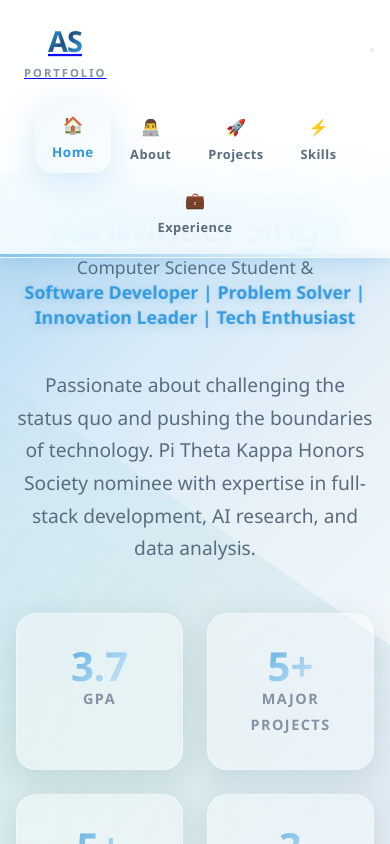
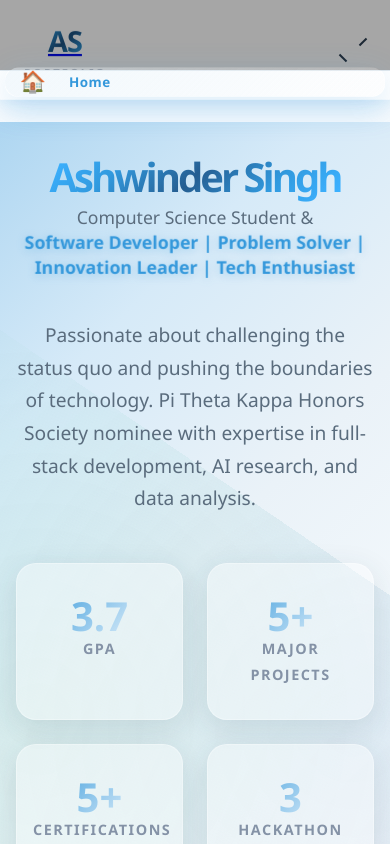
Before and after one commit to Ashwinder9693/portfolio, a React (Vite) app: page / in a window 390 px wide. Both pictures are taken after a click on the button "Toggle navigation menu". Shown: the top 844 px of the page. Built offline with nearby package versions, Linux system fonts and the light colour scheme.

Commit message:
Update site

```diff
--- a/src/App.jsx
+++ b/src/App.jsx
@@ -1,6 +1,6 @@
 // src/App.jsx
 import React, { useState, useEffect, useRef } from 'react'
-import { Routes, Route } from 'react-router-dom'
+import { Routes, Route, useLocation } from 'react-router-dom'
 
 import Navigation from './Navigation.jsx'
 import HomePage from './HomePage.jsx'
@@ -18,6 +18,7 @@ const App = () => {
   const [notifications, setNotifications] = useState([])
 
   const mainRef = useRef(null)
+  const location = useLocation()
 
   // Advanced loading with progress tracking
   useEffect(() => {
@@ -33,24 +34,24 @@ const App = () => {
     return () => clearInterval(interval)
   }, [])
 
-  // Scroll progress tracking
+  // Scroll progress tracking against <main> (make sure CSS sets overflow:auto)
   useEffect(() => {
-    const handleScroll = () => {
-      if (!mainRef.current) return
-      const scrollTop = mainRef.current.scrollTop
-      const scrollHeight = mainRef.current.scrollHeight - mainRef.current.clientHeight
-      setScrollProgress((scrollTop / scrollHeight) * 100)
-    }
     const el = mainRef.current
     if (!el) return
-    el.addEventListener('scroll', handleScroll)
+    const handleScroll = () => {
+      const scrollTop = el.scrollTop
+      const max = el.scrollHeight - el.clientHeight || 1
+      setScrollProgress((scrollTop / max) * 100)
+    }
+    handleScroll()
+    el.addEventListener('scroll', handleScroll, { passive: true })
     return () => el.removeEventListener('scroll', handleScroll)
   }, [])
 
-  // Mouse tracking
+  // Mouse tracking (desktop flair)
   useEffect(() => {
     const handleMouseMove = (e) => setMousePosition({ x: e.clientX, y: e.clientY })
-    window.addEventListener('mousemove', handleMouseMove)
+    window.addEventListener('mousemove', handleMouseMove, { passive: true })
     return () => window.removeEventListener('mousemove', handleMouseMove)
   }, [])
 
@@ -60,6 +61,18 @@ const App = () => {
     window.addEventListener('keydown', onKey)
     return () => window.removeEventListener('keydown', onKey)
   }, [])
+
+  // Lock body scroll while the mobile menu is open
+  useEffect(() => {
+    document.body.classList.toggle('no-scroll', isMenuOpen)
+  }, [isMenuOpen])
+
+  // Close menu & scroll to top on route change
+  useEffect(() => {
+    setIsMenuOpen(false)
+    // smooth scroll the internal scroller
+    if (mainRef.current) mainRef.current.scrollTo({ top: 0, behavior: 'smooth' })
+  }, [location.pathname])
 
   // Reveal animations when sections enter viewport
   useEffect(() => {
--- a/src/Navigation.jsx
+++ b/src/Navigation.jsx
@@ -9,9 +9,10 @@ const Navigation = ({
   setIsMenuOpen,
   scrollProgress
 }) => {
-  const resumeUrl = "https://github.com/Ashwinder9693/portfolio/raw/gh-pages/Ashwinder%20Bhupal.pdf";
+  // Use BASE_URL so it works locally and on GitHub Pages
+  const resumeUrl = `${import.meta.env.BASE_URL}Resume/Ashwinder_Bhupal.pdf`;
 
-  const navigationItems = [
+  const items = [
     { id: 'home', label: 'Home', icon: '🏠', to: '/' },
     { id: 'about', label: 'About', icon: '👨‍💻', to: '/about' },
     { id: 'projects', label: 'Projects', icon: '🚀', to: '/projects' },
@@ -20,14 +21,13 @@ const Navigation = ({
   ];
 
   const handleResumeView = () => window.open(resumeUrl, '_blank');
-
   const handleResumeDownload = () => {
-    const link = document.createElement('a');
-    link.href = resumeUrl;
-    link.download = 'Ashwinder_Bhupal_Resume.pdf';
-    document.body.appendChild(link);
-    link.click();
-    document.body.removeChild(link);
+    const a = document.createElement('a');
+    a.href = resumeUrl;
+    a.download = 'Ashwinder_Bhupal_Resume.pdf';
+    document.body.appendChild(a);
+    a.click();
+    document.body.removeChild(a);
   };
 
   return (
@@ -45,13 +45,6 @@ const Navigation = ({
           align-items: center; gap: 8px; cursor: pointer; transition: background-color 0.3s;
         }
         .resume-dropdown-item:hover { background-color: #f1f1f1; }
-        .resume-btn {
-          background: linear-gradient(135deg, #667eea 0%, #764ba2 100%);
-          color: white; border: none; padding: 8px 16px; border-radius: 6px; cursor: pointer;
-          font-size: 14px; font-weight: 500; display: flex; align-items: center; gap: 6px;
-          transition: all 0.3s ease;
-        }
-        .resume-btn:hover { transform: translateY(-1px); box-shadow: 0 4px 12px rgba(102,126,234,.4); }
         @media (max-width: 768px) {
           .resume-dropdown-content { position: fixed; bottom: 60px; right: 10px; left: auto; top: auto; }
         }
@@ -65,11 +58,13 @@ const Navigation = ({
             <span className="logo-subtitle">Portfolio</span>
           </Link>
 
-          <div className="nav-menu">
-            {navigationItems.map((item) => (
+          {/* Primary nav */}
+          <div className="nav-menu" id="mobile-menu" role="navigation" aria-label="Primary">
+            {items.map((item) => (
               <NavLink
                 key={item.id}
                 to={item.to}
+                end={item.to === '/'}                     // <-- fixes Home always-active
                 className={({ isActive }) => `nav-item ${isActive ? 'active' : ''}`}
                 onClick={() => setIsMenuOpen(false)}
                 title={item.label}
@@ -92,14 +87,16 @@ const Navigation = ({
               className="menu-toggle"
               onClick={() => setIsMenuOpen(!isMenuOpen)}
               aria-label="Toggle navigation menu"
+              aria-controls="mobile-menu"
+              aria-expanded={isMenuOpen}
             >
               <span></span><span></span><span></span>
             </button>
           </div>
         </div>
 
-        <div className="scroll-progress" style={{ width: `${scrollProgress}%` }}></div>
-        {isMenuOpen && <div className="nav-overlay" onClick={() => setIsMenuOpen(false)}></div>}
+        <div className="scroll-progress" style={{ width: `${scrollProgress}%` }} />
+        {isMenuOpen && <div className="nav-overlay" onClick={() => setIsMenuOpen(false)} />}
       </nav>
     </>
   );
--- a/src/main.jsx
+++ b/src/main.jsx
@@ -1,17 +1,14 @@
-// src/main.jsx  (or index.js if that's your entry)
 import React from 'react';
 import ReactDOM from 'react-dom/client';
-import { BrowserRouter } from 'react-router-dom';
+import { HashRouter } from 'react-router-dom';
 import App from './App.jsx';
 import './styles.css';
 
-// Strip trailing slash from Vite's BASE_URL so BrowserRouter is happy
-const basename = import.meta.env.BASE_URL.replace(/\/$/, '');
-
+// HashRouter ignores the server, so no 404 issues on GH Pages
 ReactDOM.createRoot(document.getElementById('root')).render(
   <React.StrictMode>
-    <BrowserRouter basename={basename}>
+    <HashRouter /* basename is optional with HashRouter */>
       <App />
-    </BrowserRouter>
+    </HashRouter>
   </React.StrictMode>
 );
--- a/src/styles.css
+++ b/src/styles.css
@@ -4005,3 +4005,93 @@ img, video {
 /* ================================
    END OF STYLESHEET
    ================================ */
+
+   /* ===== MOBILE NAV: hamburger + overlay (overrides) ===== */
+@media (max-width: 768px) {
+  /* reset the extra top gap now that nav no longer wraps */
+  .main-content { margin-top: 90px; }
+
+  /* show the hamburger */
+  .menu-toggle {
+    display: inline-flex;
+    align-items: center;
+    justify-content: center;
+    width: 42px; height: 42px;
+    border: 0; background: transparent; padding: 6px; cursor: pointer;
+    touch-action: manipulation;
+  }
+  .menu-toggle span {
+    display: block; height: 2px; width: 100%;
+    background: var(--text-primary);
+    margin: 6px 0;
+    transition: transform .2s ease, opacity .2s ease;
+  }
+
+  /* turn burger into “X” while open */
+  .nav.nav-open .menu-toggle span:nth-child(1) { transform: translateY(8px) rotate(45deg); }
+  .nav.nav-open .menu-toggle span:nth-child(2) { opacity: 0; }
+  .nav.nav-open .menu-toggle span:nth-child(3) { transform: translateY(-8px) rotate(-45deg); }
+
+  /* slide-down panel menu */
+  .nav-menu {
+    position: fixed;
+    left: 0; right: 0;
+    top: 70px;                  /* sits just under the bar */
+    bottom: 0;
+    display: flex;
+    flex-direction: column;
+    align-items: stretch;
+    gap: 8px;
+    padding: 14px;
+    background: var(--bg-secondary);
+    border-top: 1px solid var(--border-color);
+    transform: translateY(-10px);
+    opacity: 0;
+    pointer-events: none;
+    transition: transform .22s ease, opacity .18s ease;
+    overscroll-behavior: contain;
+    z-index: 1002;              /* above overlay */
+  }
+  .nav-item {
+    width: 100%;
+    flex-direction: row;
+    justify-content: flex-start;
+    gap: 12px;
+    padding: 14px 12px;
+    border-radius: 12px;
+    font-size: 1rem;
+  }
+  .nav-icon { font-size: 1.25rem; margin: 0 10px 0 2px; }
+
+  /* dimmed backdrop */
+  .nav-overlay {
+    position: fixed; inset: 0;
+    background: rgba(0,0,0,.35);
+    opacity: 0; pointer-events: none;
+    transition: opacity .2s ease;
+    z-index: 1001;
+  }
+
+  /* when menu is open */
+  .nav.nav-open .nav-menu { transform: translateY(0); opacity: 1; pointer-events: auto; }
+  .nav.nav-open .nav-overlay { opacity: 1; pointer-events: auto; }
+
+  /* stop wrapping the buttons across lines in the top bar */
+  .nav-container { flex-wrap: nowrap; }
+}
+
+/* ---- HARD OVERRIDE: collapse the nav list on phones unless menu is open ---- */
+@media (max-width: 768px) {
+  /* hide the inline nav row entirely until the burger is opened */
+  .nav:not(.nav-open) .nav-menu {
+    display: none !important;
+  }
+
+  /* when opened, show it as the fixed slide-down panel you already styled */
+  .nav.nav-open .nav-menu {
+    display: flex !important;
+  }
+
+  /* keep the top bar from wrapping */
+  .nav-container { flex-wrap: nowrap !important; }
+}
```
